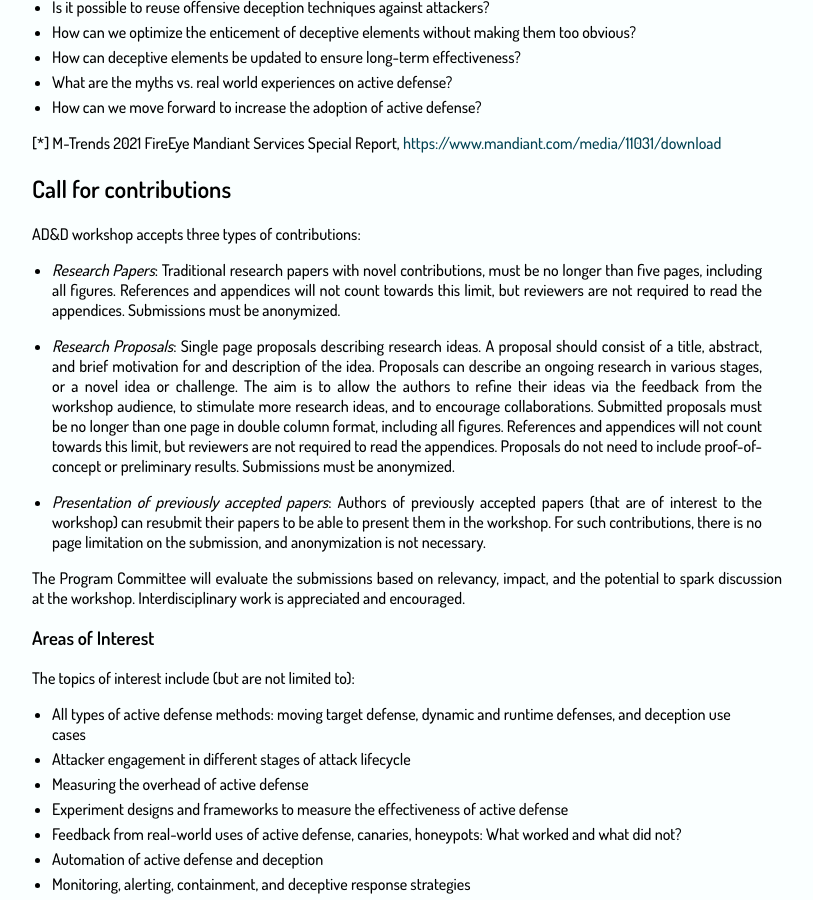
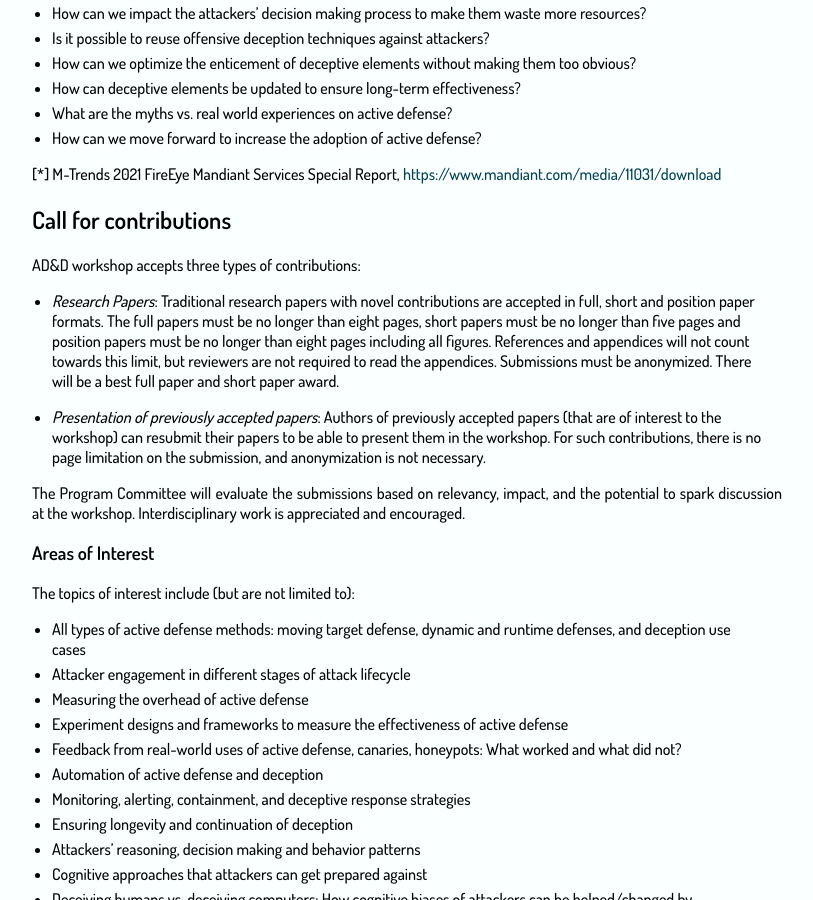
Before and after one commit to BillyPragSec/billypragsec.github.io, a Jekyll site: the page built from index.md, in a window 1280 px wide and 900 px high, scrolled down 1138 px. Shown: the whole window, without its empty margins (233-1046 px from the left). Built offline with Jekyll 4.4.1, drawn with Linux system fonts in a browser that asks for light colours; our own code applies the rules of GitHub Pages for plain Markdown files; some of the changed text lies outside the part shown.

Commit message:
updated index and config
updated index for contributions and added 2022 archive in config

```diff
--- a/_config.yml
+++ b/_config.yml
@@ -1,4 +1,4 @@
-title: 3rd Workshop on Active Defense and Deception (AD&D) <br> July 2024, Vienna
+title: 3rd Workshop on Active Defense and Deception (AD&D) <br> July 2024, Vienna <br> co-located with the 9th IEEE European Symposium on Security and Privacy
 url: "adnd.work"
 
 markdown: kramdown
@@ -9,6 +9,7 @@ nav:
     - {name: Accepted Papers, link: '/accepted_papers_2024/'}
     - {name: Program, link: '/program_2024/'}
     - {name: ADnD 2023 (Archive), link: '/archive_2023/'}
+    - {name: ADnD 2022 (Archive), link: '/archive_2022/'}
 
 
 
--- a/index.md
+++ b/index.md
@@ -46,16 +46,16 @@ disinformation). In particular, we aim to address the following questions:
 ## Call for contributions
 AD&D workshop accepts three types of contributions:
 
-* _Research Papers_: Traditional research papers with novel contributions, must be no longer than five pages, including all figures.
+* _Research Papers_: Traditional research papers with novel contributions are accepted in full, short and position paper formats. The full papers must be no longer than eight pages, short papers must be no longer than five pages and position papers must be no longer than eight pages including all figures.
 References and appendices will not count towards this limit, but reviewers are not required to read the appendices. Submissions must
-be anonymized.
+be anonymized. There will be a best full paper and short paper award.
 
-* _Research Proposals_: Single page proposals describing research ideas. A proposal should consist of a title, abstract, and brief
+<!-- * _Research Proposals_: Single page proposals describing research ideas. A proposal should consist of a title, abstract, and brief
 motivation for and description of the idea. Proposals can describe an ongoing research in various stages, or a novel idea or challenge.
 The aim is to allow the authors to refine their ideas via the feedback from the workshop audience, to stimulate more research ideas,
 and to encourage collaborations. Submitted proposals must be no longer than one page in double column format, including all figures.
 References and appendices will not count towards this limit, but reviewers are not required to read the appendices. Proposals do not
-need to include proof-of-concept or preliminary results. Submissions must be anonymized.
+need to include proof-of-concept or preliminary results. Submissions must be anonymized. -->
 
 
 * _Presentation of previously accepted papers_: Authors of previously accepted papers (that are of interest to the workshop) can resubmit
```
